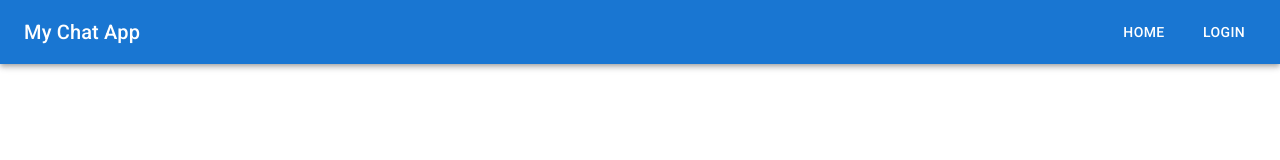
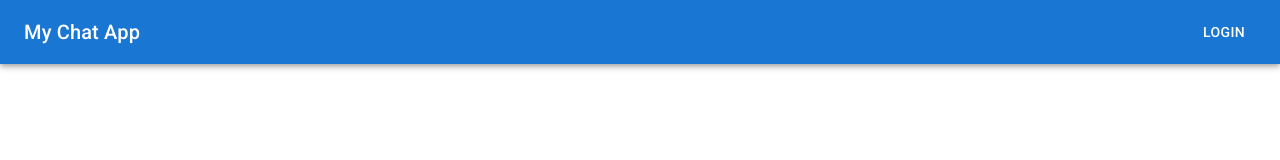
Before and after one commit to AQRyu/just-for-fun, a React (Create React App) app in the folder frontend/: page /login in a window 1280 px wide. Shown: the top 160 px of the page. Built offline with nearby package versions, Linux system fonts and the light colour scheme.

Commit message:
Style: Improve Navbar title and button alignment

```diff
--- a/frontend/src/components/Navbar.jsx
+++ b/frontend/src/components/Navbar.jsx
@@ -8,15 +8,17 @@ const Navbar = () => {
   return (
     <AppBar position="static">
       <Toolbar>
-        <Typography variant="h6" component="div" sx={{ flexGrow: 1 }}>
-          My Chat App
-        </Typography>
+        <Box sx={{ flexGrow: 1, display: "flex", alignItems: "center" }}>
+          {" "}
+          {/* Added Box for alignment */}
+          <Link to="/" style={{ textDecoration: "none" }}>
+            <Typography variant="h6" component="div" sx={{ color: "#FFFFFF" }}>
+              My Chat App
+            </Typography>
+          </Link>
+        </Box>
 
         <Box sx={{ display: "flex", alignItems: "center" }}>
-          <Link to="/" style={{ textDecoration: "none", marginRight: "1rem" }}>
-            <Button sx={{ color: "#FFFFFF" }}>Home</Button>{" "}
-          </Link>
-
           {isAuthenticated ? (
             <Button sx={{ color: "#FFFFFF" }} onClick={handleLogout}>
               Logout
```
